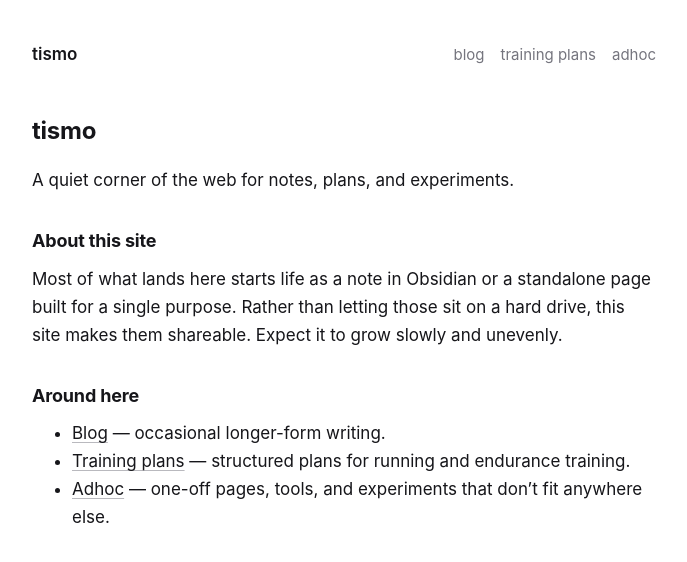
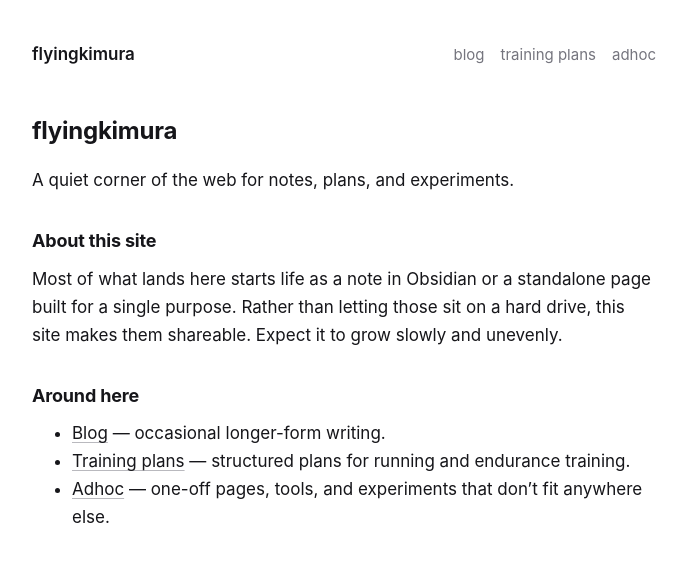
Before and after one commit to alexander-miguel/my-pages, a Jekyll site: the page built from index.md, in a window 1280 px wide. Shown: the top 562 px of the page, without its empty margins (296-983 px from the left). Built offline with Jekyll 4.4.1, drawn with Linux system fonts in a browser that asks for light colours.

Commit message:
Rename site to flyingkimura and move to flyingkimura.co.uk
Co-Authored-By: Claude Fable 5 <noreply@anthropic.com>

```diff
--- a/_config.yml
+++ b/_config.yml
@@ -1,7 +1,7 @@
-title: tismo
+title: flyingkimura
 description: notes, plans, and experiments
-url: "https://alexander-miguel.github.io"
-baseurl: "/my-pages"
+url: "https://flyingkimura.co.uk"
+baseurl: ""
 
 markdown: kramdown
 permalink: /blog/:year/:month/:slug/
--- a/index.md
+++ b/index.md
@@ -2,7 +2,7 @@
 layout: default
 ---
 
-# tismo
+# flyingkimura
 
 A quiet corner of the web for notes, plans, and experiments.
 
```
Also changed, not shown: _posts/2026-07-12-hello-world.md (+1 -1 lines), README.md.
